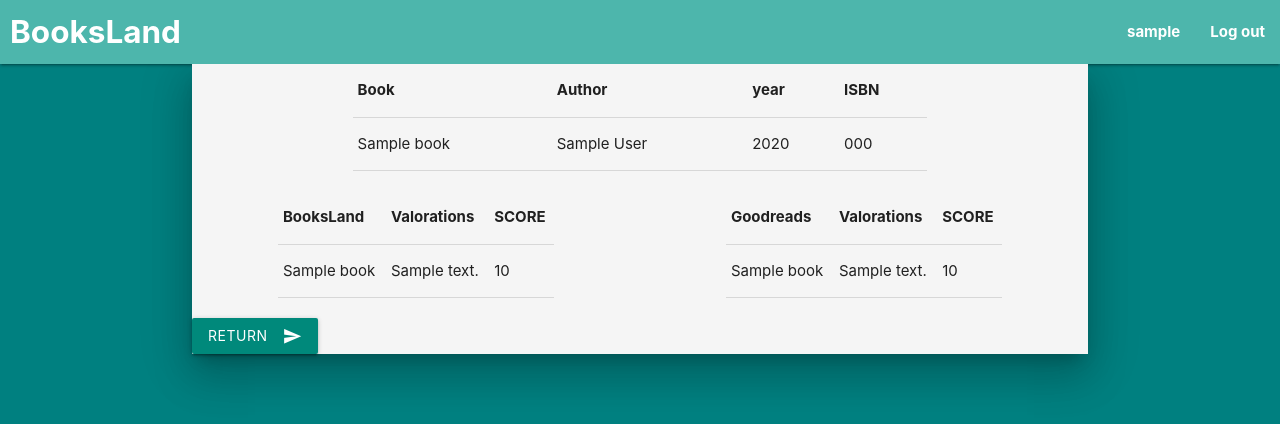
After one commit to sergioibarra98/Project1, a Flask app: template templates/book.html in a window 1280 px wide. The commit adds this page. Shown: the top 424 px of the page. Run offline with Flask 2, Linux system fonts and the light colour scheme; the template is opened without the code that fills it: most values are stand-ins (such as "Sample title", 1, 10 or a date in 2020).

Commit message:
Added book.html

```diff
--- a/application.py
+++ b/application.py
@@ -1,12 +1,16 @@
-import os
+import os, requests
 
 from flask import Flask, session, render_template, request
 from flask_session import Session
 from sqlalchemy import create_engine
 from sqlalchemy.orm import scoped_session, sessionmaker
 
-user_id = -1
-username= ""
+class User:
+    def __init__(self, id, username):
+        self.id = id
+        self.username = username
+
+user = User(-1,"")
 
 app = Flask(__name__)
 
@@ -25,24 +29,23 @@
 
 
 @app.route("/")
-def login():
+def index():
     return render_template("login.html")
 
 @app.route("/home", methods=["post"])
-def home():
+def login():
+    books = db.execute("SELECT * FROM books ORDER BY title ASC LIMIT 50").fetchall()
     accounts = db.execute("SELECT * FROM accounts").fetchall()
-    books = db.execute("SELECT * FROM books ORDER BY title ASC LIMIT 50").fetchall()
 
     #Get the data account
-    user = request.form.get("user")
-    password = request.form.get("password")
-    page = 0
+    user_form = request.form.get("user")
+    password_form = request.form.get("password")
 
     for account in accounts:
-        if ((account.email==user or account.username==user) and account.password==password):
-            user_id=account.id
-            username=account.username
-            return render_template("home.html", username=username, books=books)
+        if ((account.email==user_form or account.username==user_form) and account.password==password_form):
+            user.id = account.id
+            user.username = account.username
+            return render_template("home.html", username=user.username, books=books)
 
     return render_template("alert.html", message="User or password incorrect")
 
@@ -54,44 +57,88 @@
     titleLower = "%"+title.lower()+"%"
     author = request.form.get("author")
     authorUpper = "%"+author.title()+"%"
-    year = request.form.get("year")
+    try:
+        year = int(request.form.get("year"))
+    except:
+        year = 0
     isbn = request.form.get("isbn")
 
     if title != "":
         if author != "":
-            if year != "":
+            if year != 0:
                 if isbn != "":
+                    if db.execute("SELECT * FROM books WHERE (title LIKE :titleUpper OR title LIKE :titleLower) AND author LIKE :author AND year = :year AND isbn = :isbn",{"titleUpper": titleUpper, "titleLower": titleLower, "author": authorUpper, "year": year, "isbn": isbn}).rowcount == 0:
+                        return render_template("alert.html", code="No book found :(", message="Plese, chech your search!")
                     books = db.execute("SELECT * FROM books WHERE (title LIKE :titleUpper OR title LIKE :titleLower) AND author LIKE :author AND year = :year AND isbn = :isbn LIMIT 50",{"titleUpper": titleUpper, "titleLower": titleLower, "author": authorUpper, "year": year, "isbn": isbn}).fetchall()
-                    return render_template("home.html", username=username, books=books, title=title, author=author, year=year, isbn=isbn)
+                    return render_template("home.html", username=user.username, books=books, title=title, author=author, year=year, isbn=isbn)
+                if db.execute("SELECT * FROM books WHERE (title LIKE :titleUpper OR title LIKE :titleLower) AND author LIKE :author AND year = :year",{"titleUpper": titleUpper, "titleLower": titleLower, "author": authorUpper, "year": year}).rowcount == 0:
+                    return render_template("alert.html", code="No book found :(", message="Plese, chech your search!")
                 books = db.execute("SELECT * FROM books WHERE (title LIKE :titleUpper OR title LIKE :titleLower) AND author LIKE :author AND year = :year LIMIT 50",{"titleUpper": titleUpper, "titleLower": titleLower, "author": authorUpper, "year": year}).fetchall()
-                return render_template("home.html", username=username, books=books, title=title, author=author, year=year)
+                return render_template("home.html", username=user.username, books=books, title=title, author=author, year=year)
+            if db.execute("SELECT * FROM books WHERE (title LIKE :titleUpper OR title LIKE :titleLower) AND author LIKE :author",{"titleUpper": titleUpper, "titleLower": titleLower, "author": authorUpper}).rowcount == 0:
+                return render_template("alert.html", code="No book found :(", message="Plese, chech your search!")
             books = db.execute("SELECT * FROM books WHERE (title LIKE :titleUpper OR title LIKE :titleLower) AND author LIKE :author LIMIT 50",{"titleUpper": titleUpper, "titleLower": titleLower, "author": authorUpper}).fetchall()
-            return render_template("home.html", username=username, books=books, title=title, author=author)
-        books = db.execute("SELECT * FROM books WHERE (title LIKE :titleUpper OR title LIKE :titleLower LIMIT 50)",{"titleUpper": titleUpper, "titleLower": titleLower}).fetchall()
-        return render_template("home.html", username=username, books=books, title=title)
-
+            return render_template("home.html", username=user.username, books=books, title=title, author=author)
+        if db.execute("SELECT * FROM books WHERE (title LIKE :titleUpper OR title LIKE :titleLower)",{"titleUpper": titleUpper, "titleLower": titleLower}).rowcount == 0:
+            return render_template("alert.html", code="No book found :(", message="Plese, chech your search!")
+        books = db.execute("SELECT * FROM books WHERE title LIKE :titleUpper OR title LIKE :titleLower LIMIT 50",{"titleUpper": titleUpper, "titleLower": titleLower}).fetchall()
+        return render_template("home.html", username=user.username, books=books, title=title)
 
     if author != "":
-        if year != "":
+        if year != 0:
             if isbn != "":
+                if db.execute("SELECT * FROM books WHERE author LIKE :author AND year = :year AND isbn = :isbn", {"author": authorUpper, "year": year, "isbn": isbn}).rowcount == 0:
+                    return render_template("alert.html", code="No book found :(", message="Plese, chech your search!")
                 books = db.execute("SELECT * FROM books WHERE author LIKE :author AND year = :year AND isbn = :isbn LIMIT 50", {"author": authorUpper, "year": year, "isbn": isbn}).fetchall()
-                return render_template("home.html", username=username, books=books, author=author, year=year, isbn=isbn)
+                return render_template("home.html", username=user.username, books=books, author=author, year=year, isbn=isbn)
+            if db.execute("SELECT * FROM books WHERE author LIKE :author AND year = :year", {"author": authorUpper, "year": year}).rowcount == 0:
+                return render_template("alert.html", code="No book found :(", message="Plese, chech your search!")
             books = db.execute("SELECT * FROM books WHERE author LIKE :author AND year = :year LIMIT 50", {"author": authorUpper, "year": year}).fetchall()
-            return render_template("home.html", username=username, books=books, author=author, year=year)
+            return render_template("home.html", username=user.username, books=books, author=author, year=year)
+        if db.execute("SELECT * FROM books WHERE author LIKE :author", {"author": authorUpper}).rowcount == 0:
+            return render_template("alert.html", code="No book found :(", message="Plese, chech your search!")
         books = db.execute("SELECT * FROM books WHERE author LIKE :author LIMIT 50", {"author": authorUpper}).fetchall()
-        return render_template("home.html", username=username, books=books, author=author)
+        return render_template("home.html", username=user.username, books=books, author=author)
 
-    if year != "":
+    if year != 0:
         if isbn != "":
+            if db.execute("SELECT * FROM books WHERE year = :year AND isbn = :isbn LIMIT 50", {"year": year, "isbn": isbn}).rowcount == 0:
+                return render_template("alert.html", code="No book found :(", message="Plese, chech your search!")
             books = db.execute("SELECT * FROM books WHERE year = :year AND isbn = :isbn LIMIT 50", {"year": year, "isbn": isbn}).fetchall()
-            return render_template("home.html", username=username, books=books, year=year, isbn=isbn)
+            return render_template("home.html", username=user.username, books=books, year=year, isbn=isbn)
+        if db.execute("SELECT * FROM books WHERE year = :year LIMIT 50", {"year": year}).rowcount == 0:
+            return render_template("alert.html", code="No book found :(", message="Plese, chech your search!")
         books = db.execute("SELECT * FROM books WHERE year = :year LIMIT 50", {"year": year}).fetchall()
-        return render_template("home.html", username=username, books=books, year=year)
+        return render_template("home.html", username=user.username, books=books, year=year)
 
     if isbn != "":
+        if db.execute("SELECT * FROM books WHERE isbn = :isbn LIMIT 50", {"isbn": isbn}).rowcount == 0:
+            return render_template("alert.html", code="No book found :(", message="Plese, chech your search!")
         books = db.execute("SELECT * FROM books WHERE isbn = :isbn LIMIT 50", {"isbn": isbn}).fetchall()
-        return render_template("home.html", username=username, books=books, isbn=isbn)
+        return render_template("home.html", username=user.username, books=books, isbn=isbn)
 
+    if (title == "" and author == "" and year == 0 and isbn == ""):
+        books = db.execute("SELECT * FROM books ORDER BY title ASC LIMIT 50").fetchall()
+        return render_template("home.html", username=user.username, books=books)
+    return render_template("alert.html",code = "Not Found", message = "Sorry there isn't any book :(")
+
+@app.route("/book/<isbn>", methods=["GET", "POST"])
+def book(isbn):
+    book = db.execute("SELECT * FROM books WHERE isbn = :isbn",{"isbn": isbn}).fetchone()
+    res = requests.get("https://www.goodreads.com/book/review_counts.json", params={"key": "10r5mLk1uqbZHS6RUJqRQ", "isbns": isbn})
+    res = res.json()
+
+    if db.execute("SELECT * FROM reviews WHERE isbn = :isbn", {"isbn":isbn}).rowcount > 0:
+        bookslanReview = db.execute("SELECT * FROM reviews WHERE isbn = :isbn", {"isbn":isbn}).rowcount
+        BookslandScore = db.execute("SELECT AVG(score) FROM reviews WHERE isbn = :isbn", {"isbn":isbn}).fetchone
+    else:
+        bookslanReview = 0
+        BookslandScore = "-"
+
+    goodreadReview = res["books"][0]["work_ratings_count"]
+    goodreadScore = res["books"][0]["average_rating"]
+
+    return render_template("book.html",book=book, bookslanReview=bookslanReview, BookslandScore=BookslandScore, goodreadReview=goodreadReview, goodreadScore=goodreadScore)
 
 @app.route("/register")
 def register():
--- a/templates/alert.html
+++ b/templates/alert.html
@@ -21,7 +21,7 @@
                         <p>{{message}}</p>
                     </div>
                     <div class="card-action grey lighten-4">
-                        <a class="waves-effect waves-light btn teal darken-1" href="{{ url_for('login') }}"><i class="material-icons right">send</i>RETURN</a>
+                        <a class="waves-effect waves-light btn teal darken-1" href="javascript:history.back()"><i class="material-icons right">send</i>RETURN</a>
                     </div>
                 </div>
             </div>
--- /dev/null
+++ b/templates/book.html
@@ -0,0 +1,74 @@
+{% extends "layout.html" %}
+
+{% block title %}BooksLand{% endblock %}
+
+
+{% block body %}
+    <nav>
+        <div class="nav-wrapper teal lighten-2">
+            <a style="padding-left: 10px; font-weight: bold" class="brand-logo">BooksLand</a>
+            <ul id="nav-mobile" class="right hide-on-med-and-down">
+                <li><a style="font-weight: bold">{{username}}</a></li>
+                <li><a href="{{url_for('index')}}" style="font-weight: bold">Log out</a></li>
+            </ul>
+        </div>
+    </nav>
+
+    <div class="container grey lighten-4 z-depth-5">
+        <div class="row">
+            <div class="col l8 offset-l2">
+                <table>
+                    <thead>
+                        <tr>
+                            <th>Book</th>
+                            <th>Author</th>
+                            <th>year</th>
+                            <th>ISBN</th>
+                        </tr>
+                    </thead>
+                    <tbody>
+                        <td>{{book.title}}</td>
+                        <td>{{book.author}}</td>
+                        <td>{{book.year}}</td>
+                        <td>{{book.isbn}}</td>
+                    </tbody>
+                </table>
+            </div>
+        </div>
+
+        <div class="row">
+            <div class="col l4 offset-l1">
+                <table>
+                    <thead>
+                        <th>BooksLand</th>
+                        <th>Valorations</th>
+                        <th>SCORE</th>
+                    </thead>
+                    <tbody>
+                        <td>{{book.title}}</td>
+                        <td>{{bookslanReview}}</td>
+                        <td>{{BookslandScore}}</td>
+                    </tbody>
+                </table>
+            </div>
+            <div class="col l4 offset-l2">
+                <table>
+                    <thead>
+                        <th>Goodreads</th>
+                        <th>Valorations</th>
+                        <th>SCORE</th>
+                    </thead>
+                    <tbody>
+                        <td>{{book.title}}</td>
+                        <td>{{goodreadReview}}</td>
+                        <td>{{goodreadScore}}</td>
+                    </tbody>
+                </table>
+            </div>
+        </div>
+
+        <div class="row">
+            <a class="waves-effect waves-light btn teal darken-1" href="javascript:history.back()"><i class="material-icons right">send</i>RETURN</a>
+        </div>
+    </div>
+{% endblock %}
--- a/templates/login.html
+++ b/templates/login.html
@@ -5,7 +5,7 @@
 {% block body %}
     <nav>
         <div class="nav-wrapper teal lighten-2">
-            <a style="padding-left: 10px" class="brand-logo">Booksland</a>
+            <a style="padding-left: 10px" class="brand-logo">BooksLand</a>
         </div>
     </nav>
 
@@ -13,7 +13,7 @@
         <div class="row">
             <div class="col s12 m12 l6 xl4 offset-l3 offset-xl4">
                 <div class="card teal darken-1 z-depth-5">
-                    <form action="{{ url_for('home') }}" method="post">
+                    <form action="{{ url_for('login') }}" method="post">
                         <div class="card-tabs">
                             <ul class="tabs tabs-fixed-width tabs-transparent">
                                 <li class="tab"><a class="active">Log in</a></li>
--- a/templates/signup.html
+++ b/templates/signup.html
@@ -1,6 +1,6 @@
 {% extends "layout.html" %}
 
-{% block title %}Booksland{% endblock %}
+{% block title %}BooksLand{% endblock %}
 
 {% block style %}
 {% endblock %}
@@ -8,7 +8,7 @@
 {% block body %}
     <nav>
         <div class="nav-wrapper teal lighten-2">
-            <a style="padding-left: 10px" class="brand-logo">Booksland</a>
+            <a style="padding-left: 10px" class="brand-logo">BooksLand</a>
         </div>
     </nav>
 
@@ -19,7 +19,7 @@
                     <form action="{{ url_for('checkRegister') }}" method="post">
                         <div class="card-tabs">
                             <ul class="tabs tabs-fixed-width tabs-transparent">
-                                <li class="tab"><a href="{{ url_for('login') }}">Log in</a></li>
+                                <li class="tab"><a href="{{ url_for('index') }}">Log in</a></li>
                                 <li class="tab"><a class="active">Sign up</a></li>
                             </ul>
                         </div>
```
Also changed, not shown: templates/home.html (+4 -4 lines).
